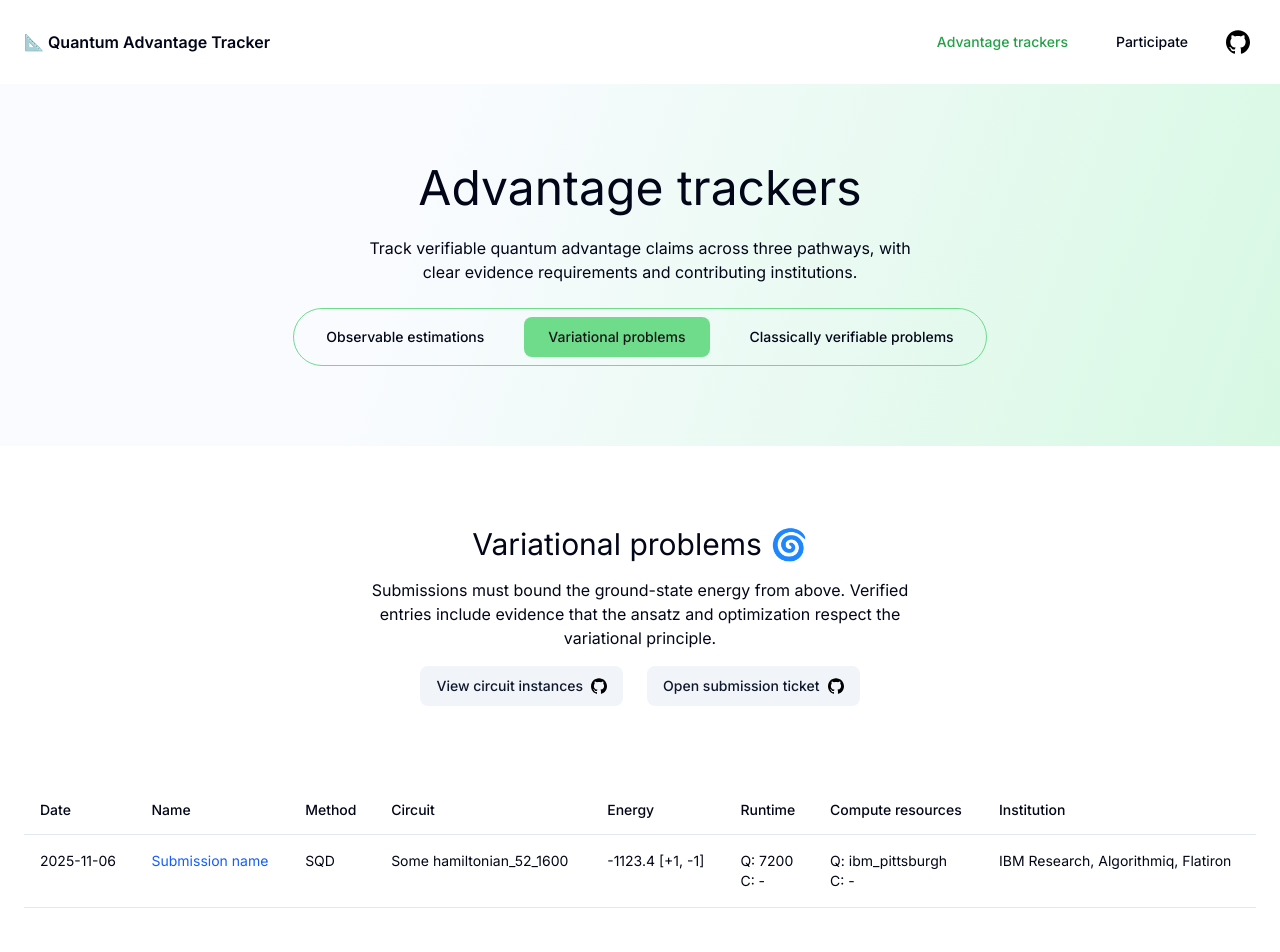
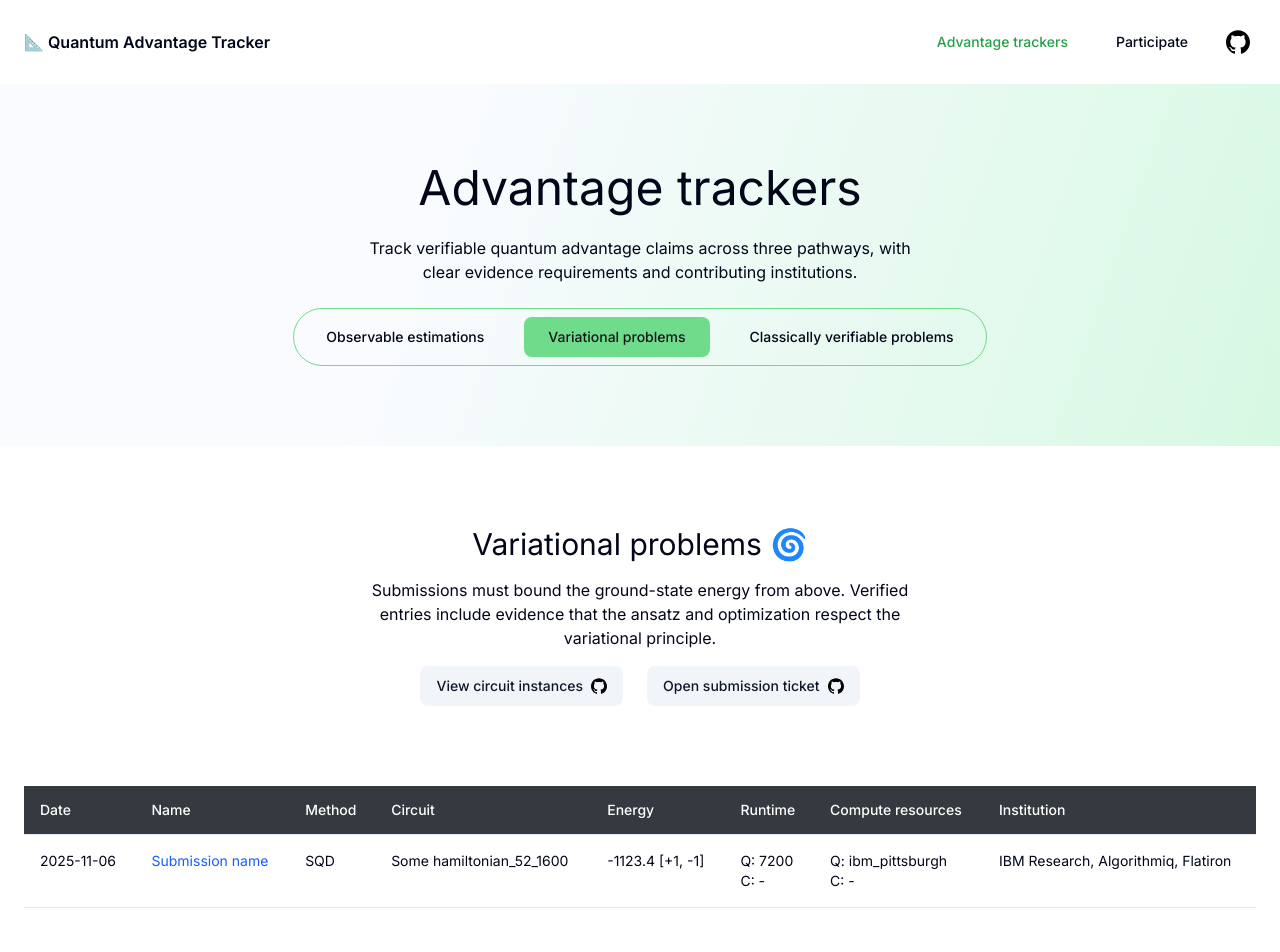
Before and after one commit to quantum-advantage-tracker/quantum-advantage-tracker.github.io, a Next.js app: page /trackers/variational-problems in a window 1280 px wide. Shown: the top 952 px of the page. Built offline with nearby package versions, Linux system fonts and the light colour scheme.

Commit message:
Add table header background color

```diff
--- a/src/app/globals.css
+++ b/src/app/globals.css
@@ -43,6 +43,8 @@
 
   /* TODO: Review these custom variables */
   --color-nav-menu-selected-foreground: #24a148;
+  --color-table-head: #343a3f;
+  --color-table-head-foreground: #ffffff;
 }
 
 :root {
--- a/src/components/ui/table.tsx
+++ b/src/components/ui/table.tsx
@@ -69,7 +69,7 @@ function TableHead({ className, ...props }: React.ComponentProps<"th">) {
     <th
       data-slot="table-head"
       className={cn(
-        "text-foreground h-12 px-4 text-left align-middle font-medium whitespace-nowrap [&:has([role=checkbox])]:pr-0 [&>[role=checkbox]]:translate-y-[2px]",
+        "bg-table-head text-table-head-foreground h-12 px-4 text-left align-middle font-medium whitespace-nowrap [&:has([role=checkbox])]:pr-0 [&>[role=checkbox]]:translate-y-[2px]",
         className
       )}
       {...props}
```
